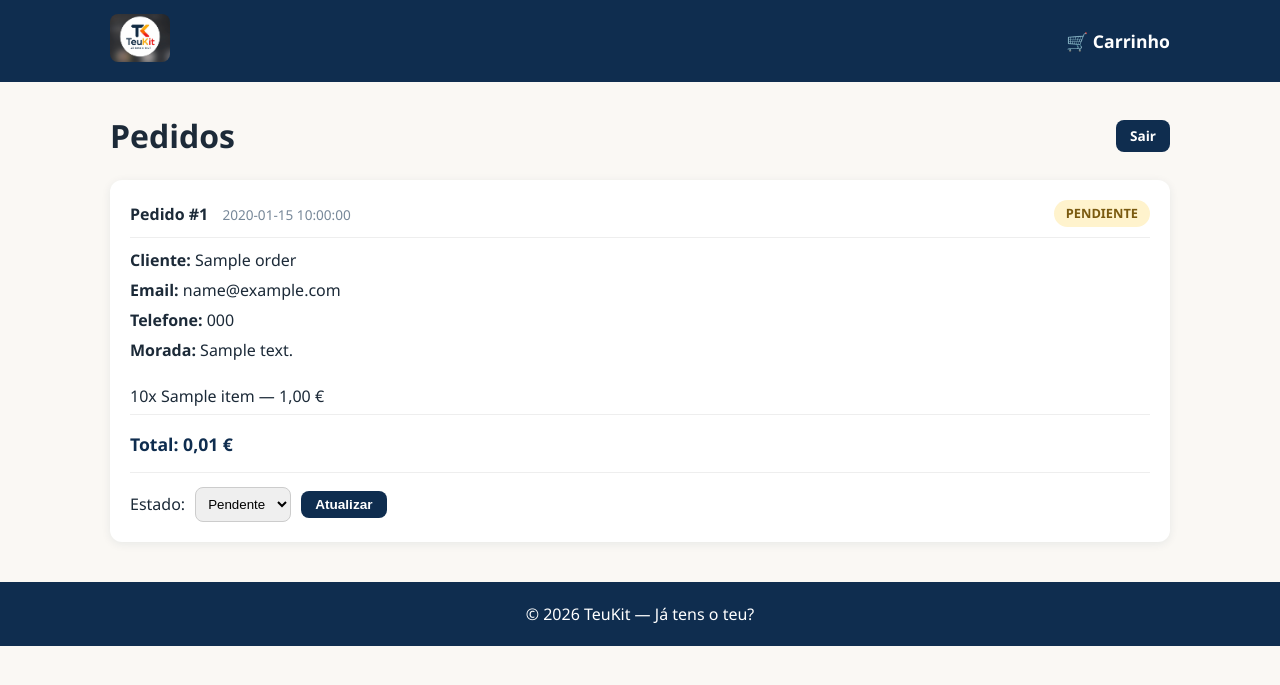
After one commit to Diegal21/teukit-tienda, a Flask app: template templates/admin_orders.html in a window 1280 px wide. The commit adds this page. Shown: the top 685 px of the page. Run offline with Flask 3, Linux system fonts and the light colour scheme; the template is opened without the code that fills it: most values are stand-ins (such as "Sample title", 1, 10 or a date in 2020).

Commit message:
Agregar panel de administracion de pedidos

```diff
--- a/static/css/style.css
+++ b/static/css/style.css
@@ -250,6 +250,68 @@ a { text-decoration: none; color: inherit; }
     margin-top: 40px;
 }
 
+/* ADMIN */
+.admin-login {
+    max-width: 400px;
+    margin: 60px auto;
+    text-align: center;
+}
+.admin-login-form {
+    margin-top: 20px;
+    text-align: left;
+}
+.admin-header {
+    display: flex;
+    justify-content: space-between;
+    align-items: center;
+    margin: 30px 0 20px;
+}
+.order-card {
+    background: var(--branco);
+    border-radius: 12px;
+    padding: 20px;
+    margin-bottom: 18px;
+    box-shadow: 0 2px 10px rgba(15,45,79,0.08);
+}
+.order-card-header {
+    display: flex;
+    justify-content: space-between;
+    align-items: center;
+    border-bottom: 1px solid #eee;
+    padding-bottom: 10px;
+    margin-bottom: 10px;
+}
+.order-date {
+    color: #778899;
+    font-size: 0.85rem;
+    margin-left: 10px;
+}
+.status-badge {
+    padding: 4px 12px;
+    border-radius: 20px;
+    font-size: 0.8rem;
+    font-weight: 700;
+    text-transform: uppercase;
+}
+.status-pendiente { background: #fff3cd; color: #7a5a10; }
+.status-pagado { background: #d8ecf5; color: #0f5a7a; }
+.status-enviado { background: #e3f0d8; color: #3d5a24; }
+.order-card-body p { margin-bottom: 6px; }
+.order-total { margin-top: 10px; color: var(--azul-marino); font-size: 1.1rem; }
+.status-form {
+    display: flex;
+    gap: 10px;
+    align-items: center;
+    margin-top: 14px;
+    padding-top: 14px;
+    border-top: 1px solid #eee;
+}
+.status-form select {
+    padding: 8px;
+    border-radius: 8px;
+    border: 1px solid #ccc;
+}
+
 /* RESPONSIVE */
 @media (max-width: 700px) {
     .product-detail, .checkout-layout { grid-template-columns: 1fr; }
--- /dev/null
+++ b/templates/admin_orders.html
@@ -0,0 +1,53 @@
+{% extends "base.html" %}
+{% block title %}Pedidos — TeuKit{% endblock %}
+
+{% block content %}
+<div class="admin-header">
+    <h1>Pedidos</h1>
+    <a href="{{ url_for('admin_logout') }}" class="btn btn-small">Sair</a>
+</div>
+
+{% if orders_with_items|length == 0 %}
+    <p>Ainda não há pedidos.</p>
+{% else %}
+    {% for entry in orders_with_items %}
+    {% set order = entry.order %}
+    <div class="order-card">
+        <div class="order-card-header">
+            <div>
+                <strong>Pedido #{{ order.id }}</strong>
+                <span class="order-date">{{ order.created_at }}</span>
+            </div>
+            <span class="status-badge status-{{ order.status }}">{{ order.status }}</span>
+        </div>
+
+        <div class="order-card-body">
+            <p><strong>Cliente:</strong> {{ order.customer_name }}</p>
+            <p><strong>Email:</strong> {{ order.customer_email }}</p>
+            {% if order.customer_phone %}
+            <p><strong>Telefone:</strong> {{ order.customer_phone }}</p>
+            {% endif %}
+            <p><strong>Morada:</strong> {{ order.customer_address }}</p>
+
+            <ul class="summary-list">
+                {% for item in entry.order_items %}
+                <li>{{ item.quantity }}x {{ item.product_name }} — {{ price_display(item.unit_price_cents * item.quantity) }}</li>
+                {% endfor %}
+            </ul>
+
+            <p class="order-total"><strong>Total: {{ price_display(order.total_cents) }}</strong></p>
+        </div>
+
+        <form action="{{ url_for('admin_update_status', order_id=order.id) }}" method="POST" class="status-form">
+            <label for="status-{{ order.id }}">Estado:</label>
+            <select name="status" id="status-{{ order.id }}">
+                <option value="pendiente" {% if order.status == 'pendiente' %}selected{% endif %}>Pendente</option>
+                <option value="pagado" {% if order.status == 'pagado' %}selected{% endif %}>Pago</option>
+                <option value="enviado" {% if order.status == 'enviado' %}selected{% endif %}>Enviado</option>
+            </select>
+            <button type="submit" class="btn btn-small">Atualizar</button>
+        </form>
+    </div>
+    {% endfor %}
+{% endif %}
+{% endblock %}
```
Also changed, not shown: templates/admin_login.html (added, +13 -0 lines).
